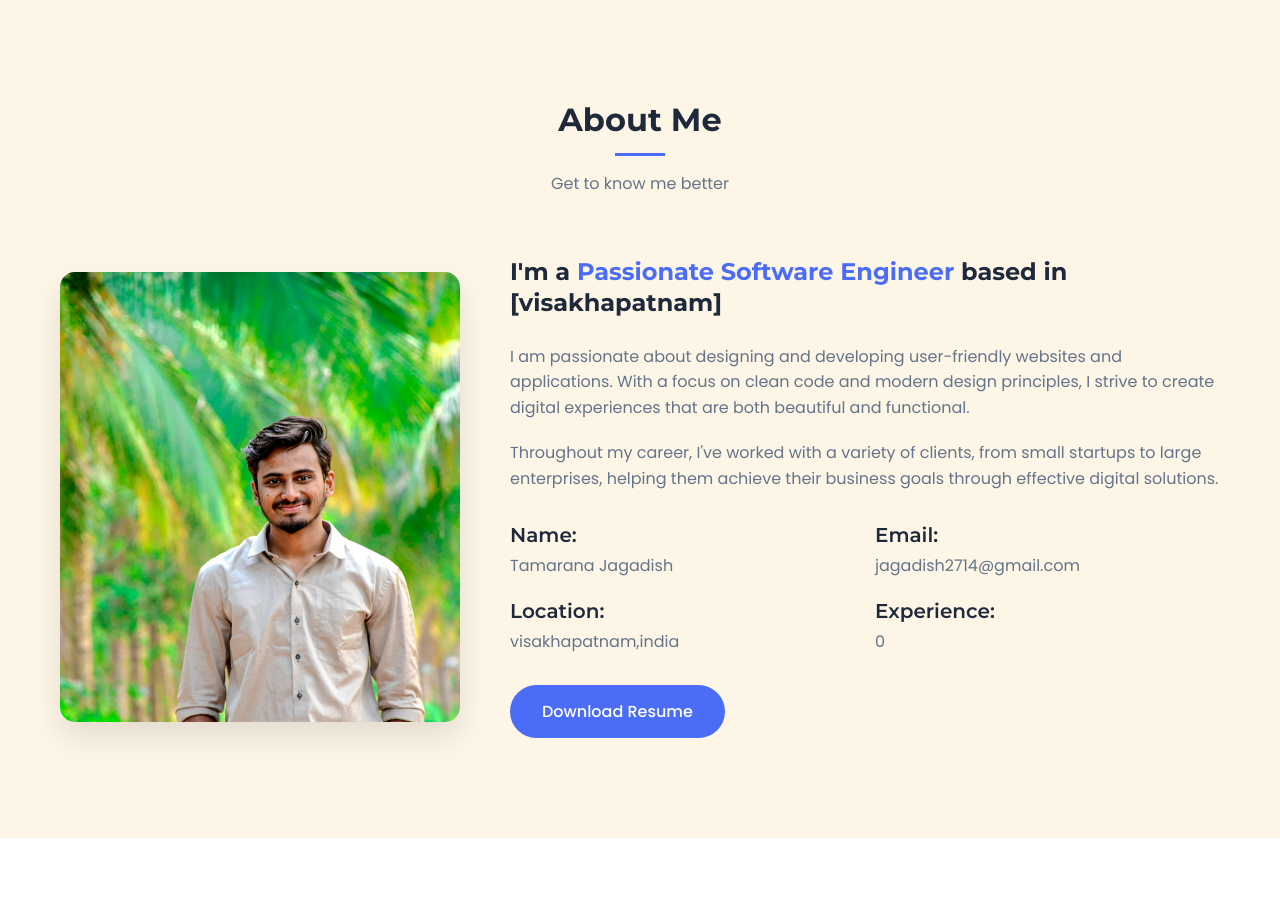
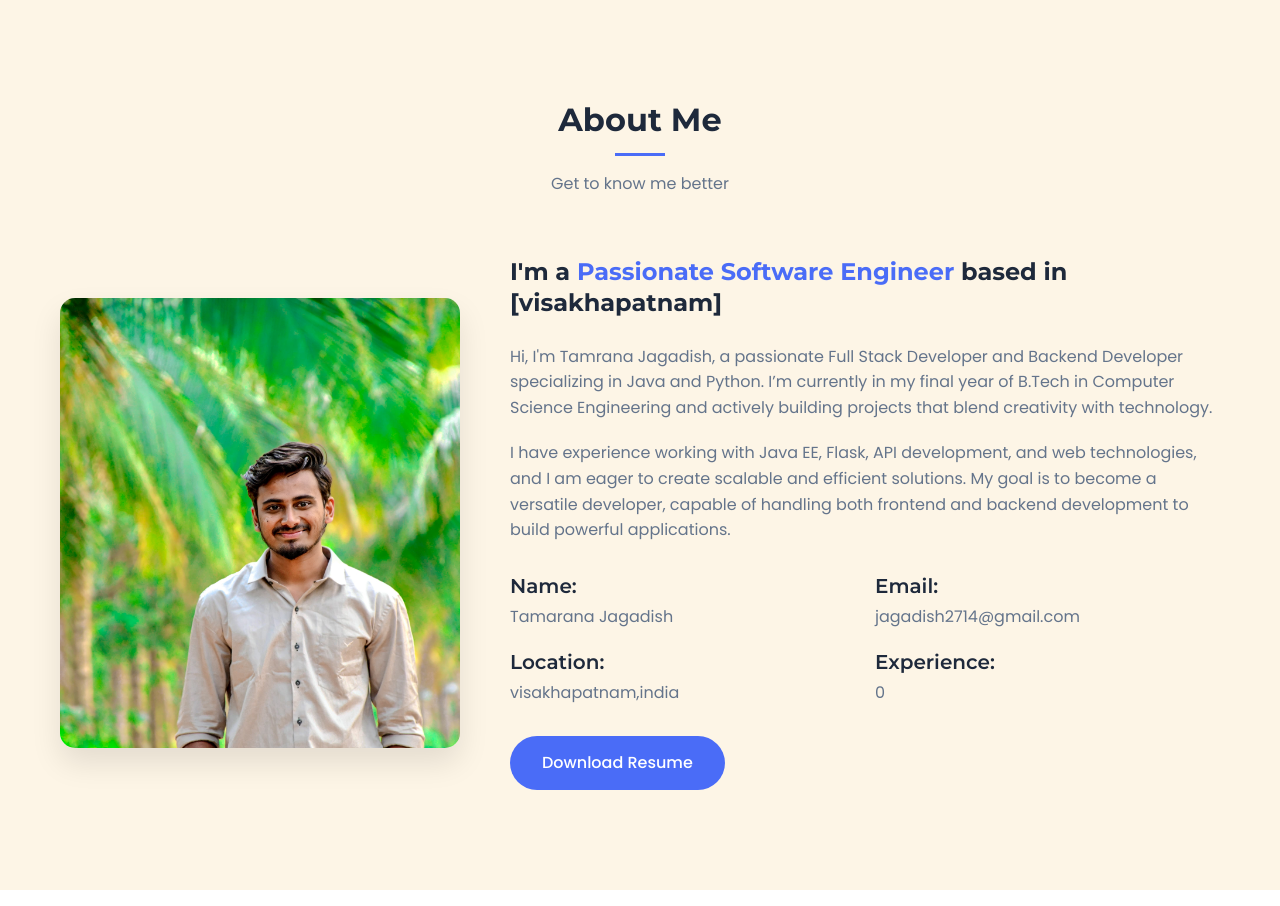
Before and after one commit to Tjagadish222/Portfolio, a Flask app: page / in a window 1280 px wide. Shown: the part 801-1707 px from the top of the page. Run offline with Flask 3, Linux system fonts and the light colour scheme.

```diff
--- a/templates/index.html
+++ b/templates/index.html
@@ -43,9 +43,8 @@
             </div>
             <div class="about-text">
                 <h3>I'm a <span class="highlight">Passionate Software Engineer</span> based in [visakhapatnam]</h3>
-                <p>I am passionate about designing and developing user-friendly websites and applications. With a focus on clean code and modern design principles, I strive to create digital experiences that are both beautiful and functional.</p>
-                <p>Throughout my career, I've worked with a variety of clients, from small startups to large enterprises, helping them achieve their business goals through effective digital solutions.</p>
-
+                <p>Hi, I'm Tamrana Jagadish, a passionate Full Stack Developer and Backend Developer specializing in Java and Python. I’m currently in my final year of B.Tech in Computer Science Engineering and actively building projects that blend creativity with technology.</p>
+                <p>I have experience working with Java EE, Flask, API development, and web technologies, and I am eager to create scalable and efficient solutions. My goal is to become a versatile developer, capable of handling both frontend and backend development to build powerful applications.</p>
                 <div class="about-info">
                     <div class="info-item">
                         <h4>Name:</h4>
```
